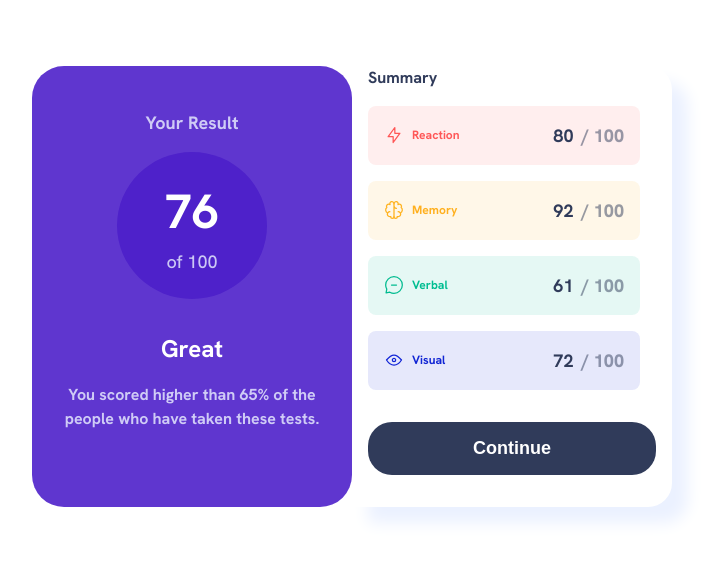
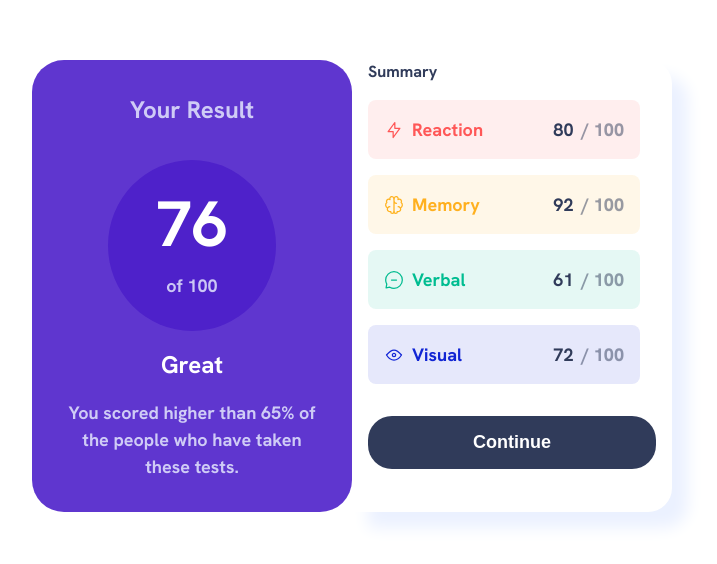
Before and after one commit to julyuly/result-summary-component, a plain HTML site: page index.html in a window 1280 px wide. Shown: the part 114-678 px from the top of the page, without its empty margins (288-1005 px from the left). Drawn offline with Linux system fonts and the light colour scheme.

Commit message:
second commit

```diff
--- a/index.html
+++ b/index.html
@@ -22,54 +22,36 @@
 <body>
 <main class="card">
   <section class="result">
-    <div class="heading">
-      <h1> Your Result</h1>
-    </div>
-    <div class="number">
-      <h2>76</h2><span>of 100</span>
-    </div>
-    <div class="feedback">
-      <h3>Great</h3>
-      <p>You scored higher than 65% of the people who have taken these tests.</p>
-    </div>
+      <h1 class="heading"> Your Result</h1>
+      <h2 class="number">76<span>of 100</span></h2>
+      <h3 class="great">Great</h3>
+      <p class="feedback">You scored higher than 65% of the people who have taken these tests.</p>
   </section>
   <section class="summary">
-    <div class="title">
-      <h4>Summary</h4>
-    </div>
+      <h4 class="title">Summary</h4>
     <div class="content">
       <div class="reaction">
-        <img src="./assets/images/icon-reaction.svg" alt=" ">
-        <h6>Reaction</h6>
-        <div class="score">
-          <strong>80</strong><p>/ 100</p>
-        </div>
+        <img class="icon" src="./assets/images/icon-reaction.svg" alt=" ">
+        <h6 class="attribute">Reaction</h6>
+          <p class="score"><strong>80</strong>/ 100</p>
       </div>
       <div class="memory">
-        <img src="./assets/images/icon-memory.svg" alt=" ">
-        <h6>Memory</h6>
-        <div class="score">
-          <strong>92</strong><p>/ 100</p>
-        </div>
+        <img  class="icon" src="./assets/images/icon-memory.svg" alt=" ">
+        <h6 class="attribute">Memory</h6>
+          <p class="score"><strong>92</strong>/ 100</p>
       </div>
       <div class="verbal">
-        <img src="./assets/images/icon-verbal.svg" alt=" ">
-        <h6>Verbal</h6>
-        <div class="score">
-            <strong>61</strong><p>/ 100</p>
-        </div>
+        <img  class="icon" src="./assets/images/icon-verbal.svg" alt=" ">
+        <h6 class="attribute">Verbal</h6>
+           <p class="score"><strong>61</strong>/ 100</p>
       </div>
       <div class="visual">
-        <img src="./assets/images/icon-visual.svg" alt=" ">
-        <h6>Visual</h6>
-        <div class="score">
-          <strong>72</strong><p>/ 100</p>
-        </div>
+        <img  class="icon" src="./assets/images/icon-visual.svg" alt=" ">
+        <h6 class="attribute">Visual</h6>
+          <p class="score"><strong>72</strong>/ 100</p>
       </div>
     </div>
-    <div class="bottom">
       <button class="continue" type="button">Continue</button>
-    </div>
   </section>
 </main>
 </body>
--- a/style.css
+++ b/style.css
@@ -41,17 +41,11 @@ body {
   -webkit-font-smoothing: antialiased;
   font-family: var(--font-family);
   cursor:pointer;
-
+  align-items: center;
+  justify-content: center;
+  min-height: 100vh;
 }
 
-.main {
-    display:flex;
-    flex-direction: column;
-    align-items: center;
-    flex-wrap:wrap;
-    justify-content: center;
-
-}
 .result {
     display:flex;
     flex-direction: column;
@@ -63,52 +57,44 @@ body {
     border-bottom-right-radius: 2rem;;
 }
 
-.heading h1 {
+.heading {
     color:hsla(221, 100%, 96%, 80%);
+    margin: 2rem auto;
+}
+
+.number {
+    background-color: var(--gradient-violet-blue);
+    color:var(--neutral-white);
+    font-size: 4rem;
+    padding:0 3rem;
+    padding-top:1rem;
+    display:flex;
+    flex-direction: column;
+    border-radius:50%;
+    text-align: center;
+    align-items: center;
+}
+
+.number span {
+    color:hsla(221, 100%, 96%, 80%);
+    font-size: var(--fs-18);
+    padding-bottom: 2rem;
+}
+
+.great {
+    color:var(--neutral-white);
+    font-size: 1.5rem;
+    margin: 1rem auto;
+}
+
+.feedback {
+    color:hsla(221, 100%, 96%, 80%);
+    font-weight: var(--fw-bold);
+    margin: 0 2rem;
+    padding-bottom: 2rem;
     font-size: var(--fs-18);
 }
 
-.heading {
-    margin:1rem;
-}
-.number {
-    background-color: var(--gradient-violet-blue);
-    color:var(--neutral-white);
-    font-size: 2rem;
-    padding:1.5rem 3rem;
-    border-radius:50%;
-    text-align: center;
-    display:flex;
-    flex-direction: column;
-    align-items: center;
-}
-
-.number h2 {
-    margin:0;
-    padding:0;
-}
-.number span {
-    color:hsla(221, 100%, 96%, 80%);
-    font-size: var(--fs-18);
-    margin:0;
-    padding:0;
-}
-
-.feedback {
-    margin:2rem;
-}
-
-.feedback h3 {
-    color:var(--neutral-white);
-    font-size: 1.5rem;
-    margin-bottom:1rem;
-}
-
-.feedback p{
-    color:hsla(221, 100%, 96%, 80%);
-    font-weight: var(--fw-bold);
-    margin-bottom:1rem;
-}
 .summary {
     display:flex;
     flex-direction: column;
@@ -130,7 +116,10 @@ body {
     padding:1rem;
     font-weight: var(--fw-regular);
     font-size: var(--fs-18);
+}
 
+.attribute {
+    font-size: var(--fs-18);
 }
 
 .score {
@@ -138,11 +127,9 @@ body {
     flex-direction: row;
     flex:1;
     justify-content: flex-end;
-}
-
-.score p {
     color: hsla(224, 30%, 27%, 50%);
     font-weight: var(--fw-extra-bold);
+
 }
 
 .score strong {
@@ -150,7 +137,7 @@ body {
     color:var(--neutral-dark-gray-blue);
     font-weight: var(--fw-bold);
 }
-.summary img {
+.icon {
     padding-right:0.5rem;
 }
 
@@ -158,6 +145,7 @@ body {
 background-color: hsla(0, 100%, 67%, 10%);
 color:var(--primary-light-red);
 }
+
 .memory {
     background-color:hsl(39, 100%, 56%,10%);
     color:var(--primary-orange-yellow);
@@ -172,22 +160,16 @@ color:var(--primary-light-red);
     color:var(--primary-cobalt-blue);
 }
 
-.bottom {
-    display: flex;
-    flex-wrap: wrap;
-    justify-content: center;
-}
 .continue {
     background-color: var(--neutral-dark-gray-blue);
     border:none;
     border-radius:1.5rem;
     color:var(--neutral-white);
-    flex:1;
     font-size: var(--fs-18);
     font-weight: var(--fw-bold);
     margin:0;
     padding:1rem 0;
-    width:50%;
+    max-width: 100%;
     cursor:pointer;
     transition: all 0.3s ease-in-out;
 }
@@ -198,12 +180,9 @@ color:var(--primary-light-red);
     transform: scale(1.05);
 }
 
-
-
 @media only screen and (min-width: 43rem) {
     body {
-        display:flex;
-        flex-direction:column;
+        display: flex;
         align-items: center;
         justify-content: center;
         min-height:100vh;
```
